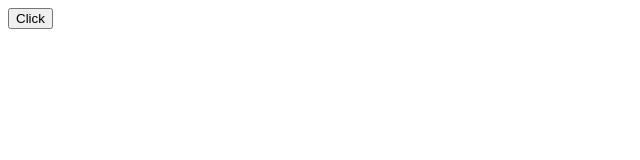
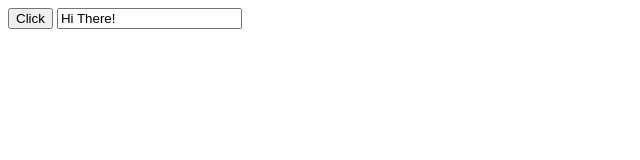
Before and after one commit to alehussein/Understanding_typeScript, a website with bundled scripts: page index.html in a window 1280 px wide. Shown: the whole page, without its empty margins (0-640 px from the left). Built offline with nearby package versions, Linux system fonts and the light colour scheme.

Commit message:
Type Casting

```diff
--- a/index.html
+++ b/index.html
@@ -9,6 +9,6 @@
 </head>
 <body>
 <button>Click</button>
-
+  <input type="text" id="user-input">
 </body>
 </html>
--- a/src/app.ts
+++ b/src/app.ts
@@ -97,3 +97,12 @@ function moveAnimal(animal: Animal) {
 }
 
 moveAnimal({ type: "bird", flyingSpeed: 10 });
+
+
+// const userInputElement = <HTMLInputElement>document.getElementById('user-input')!;
+const userInputElement = document.getElementById('user-input');  ///! as HTMLInputElement;
+
+if(userInputElement){
+  (userInputElement as HTMLInputElement).value = 'Hi There!'
+}
+// userInputElement.value = 'Hi There!';
```
Also changed, not shown: dist/app.js.
